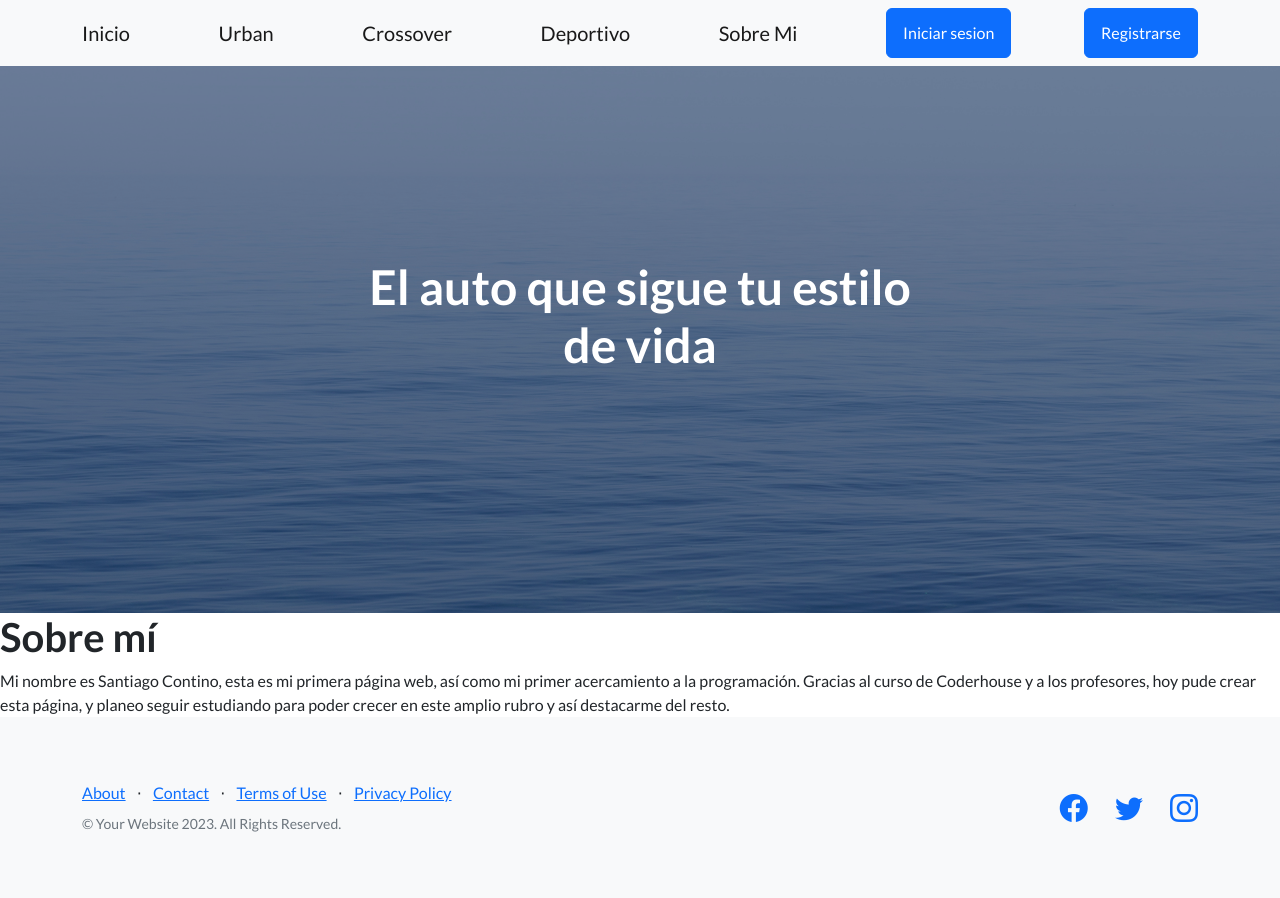
After one commit to SantiagoContino/Entrega_Final, a Django app: a page that uses proyecto_pagina_web/coderapp/templates/padre.html in a window 1280 px wide. The commit adds this page. Run offline with Django 5.2, Linux system fonts and the light colour scheme; some libraries are stand-ins or nearby versions.

Commit message:
Agregando el "sobre mi"

```diff
--- a/proyecto_pagina_web/coderapp/templates/padre.html
+++ b/proyecto_pagina_web/coderapp/templates/padre.html
@@ -24,6 +24,7 @@
                 <a class="navbar-brand" href="{% url 'urban' %}">Urban</a>
                 <a class="navbar-brand" href="{% url 'crossover' %}">Crossover</a>
                 <a class="navbar-brand" href="{% url 'deportivo' %}">Deportivo</a>
+                <a class="navbar-brand" href="{% url 'sobre_mi' %}">Sobre Mi</a>
 
                 {% if request.user.is_authenticated %}
                 <form method="post" action="{% url 'logout' %}">
--- /dev/null
+++ b/proyecto_pagina_web/coderapp/templates/sobre_mi.html
@@ -0,0 +1,6 @@
+{% extends 'padre.html' %}
+{% load static %}
+{% block contenidoQueCambia %}
+<h1>Sobre mí</h1>
+Mi nombre es Santiago Contino, esta es mi primera página web, así como mi primer acercamiento a la programación. Gracias al curso de Coderhouse y a los profesores, hoy pude crear esta página, y planeo seguir estudiando para poder crecer en este amplio rubro y así destacarme del resto.
+{% endblock  %}
--- a/proyecto_pagina_web/coderapp/urls.py
+++ b/proyecto_pagina_web/coderapp/urls.py
@@ -1,6 +1,6 @@
 from django.urls import path
 from django.contrib.auth.views import LogoutView
-from coderapp.views import index, urban, crossover, deportivo, urban_formulario, crossover_formulario, deportivo_formulario, buscar_urban, eliminar_urban, eliminar_crossover, eliminar_deportivo, editar_urban, editar_crossover, editar_deportivo, login_request, registrar
+from coderapp.views import index, urban, crossover, deportivo, urban_formulario, crossover_formulario, deportivo_formulario, buscar_urban, eliminar_urban, eliminar_crossover, eliminar_deportivo, editar_urban, editar_crossover, editar_deportivo, login_request, registrar, sobre_mi
 
 
 urlpatterns = [
@@ -20,5 +20,6 @@ urlpatterns = [
     path("login", login_request, name='login'),
     path("registrar", registrar, name='registrar'),
     path("logout", LogoutView.as_view(template_name="logout.html"), name='logout'),
+    path("sobre_mi!", sobre_mi, name='sobre_mi'),
     path("", index, name='index'),
 ]
--- a/proyecto_pagina_web/coderapp/views.py
+++ b/proyecto_pagina_web/coderapp/views.py
@@ -6,22 +6,26 @@ from coderapp.forms import UrbanFormulario, CrossoverFormulario, DeportivoFormul
 
 from django.contrib.auth.forms import AuthenticationForm, UserCreationForm
 from django.contrib.auth import login, authenticate
+from django.contrib.auth.decorators import login_required
 
 def index(request):
     return render(request, "index.html")
 
+@login_required
 def urban(request):
     autos = Urban.objects.all
 
     contexto= {"autos":autos}
     return render(request, 'urban.html', contexto)
 
+@login_required
 def crossover(request):
     autos = Crossover.objects.all
 
     contexto= {"autos":autos}
     return render(request, 'crossover.html', contexto)
 
+@login_required
 def deportivo(request):
     autos = Deportivo.objects.all
 
@@ -260,3 +264,7 @@ def registrar(request):
     formulario = UserCreationForm()
 
     return render(request, "registro.html", {"formulario": formulario})
+
+
+def sobre_mi(request):
+    return render(request, "sobre_mi.html")
--- a/proyecto_pagina_web/proyecto_pagina_web/settings.py
+++ b/proyecto_pagina_web/proyecto_pagina_web/settings.py
@@ -126,3 +126,6 @@ STATICFILES_DIRS = [
 # https://docs.djangoproject.com/en/5.0/ref/settings/#default-auto-field
 
 DEFAULT_AUTO_FIELD = 'django.db.models.BigAutoField'
+
+
+LOGIN_URL = "/coderapp/login"
```
